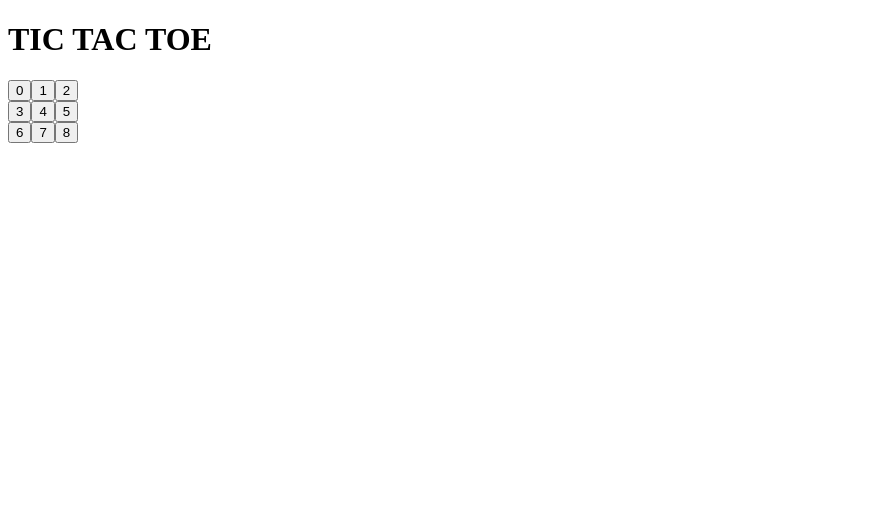
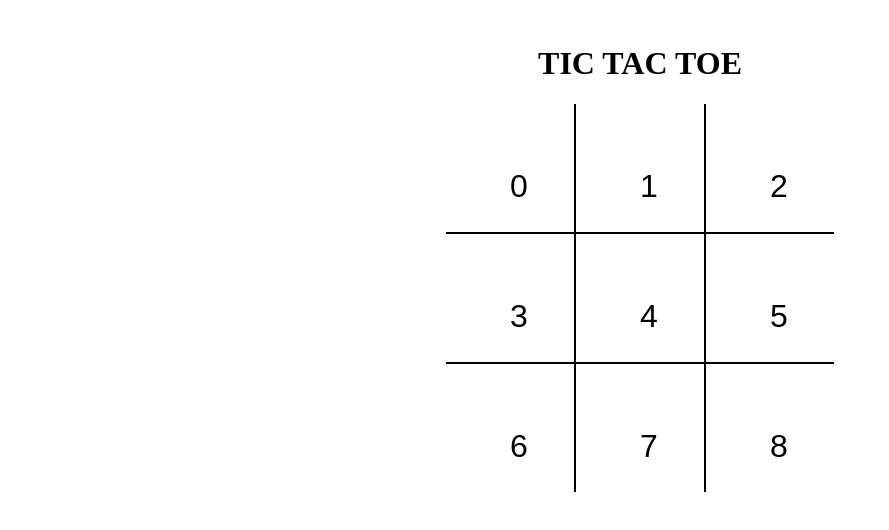
Before and after one commit to himanshiiarora/tictactoe, a React (Vite) app: page / in a window 1280 px wide. Shown: the top 530 px of the page, without its empty margins (0-889 px from the left). Built offline with nearby package versions, Linux system fonts and the light colour scheme.

Commit message:
sass added

```diff
--- a/package.json
+++ b/package.json
@@ -13,6 +13,7 @@
   },
   "devDependencies": {
     "babel-preset-nano-react-app": "^0.1.0",
+    "sass": "^1.53.0",
     "vite": "^2.6.7"
   },
   "babel": {
--- a/src/App.jsx
+++ b/src/App.jsx
@@ -1,7 +1,10 @@
 import React from "react";
 import Board from "./components/Board";
+import './styles/root.scss';
+
+
 export default () => (
-  <div>
+  <div className="app">
     <h1>TIC TAC TOE</h1>
     <Board/>
   </div>
--- a/src/components/Board.jsx
+++ b/src/components/Board.jsx
@@ -2,22 +2,22 @@ import React from 'react'
 import Square from './Square'
 const Board = () => {
   return (
-    <div>
+    <div className='board'>
 
-        <div>
+        <div className='board-row'>
             <Square value={0} />
             <Square value={1} />
             <Square value={2} />
         </div>
 
-        <div>
+        <div className='board-row'>
             <Square value={3} />
             <Square value={4} />
             <Square value={5} />
         </div>
 
 
-        <div>
+        <div className='board-row'>
             <Square value={6} />
             <Square value={7} />
             <Square value={8} />
--- a/src/components/Square.jsx
+++ b/src/components/Square.jsx
@@ -1,9 +1,9 @@
 //rafce
 import React from 'react'
 
-const Square = ({ value }) => {
+const Square = ({ value ,children}) => {
   return (
-    <button> { value} </button>
+    <button className='square'> { value } </button>
   )
 }
 
--- /dev/null
+++ b/src/styles/root.scss
@@ -0,0 +1,40 @@
+body{
+    padding: 1em;
+}
+button{
+    background: none;
+    border: none;
+    border-right: 2px solid #000000;
+    font-size: 2em;
+    padding: 2em;
+    &:hover{
+        background-color: #000000;
+        color: #ffffff;
+    }
+}
+.board{
+    .board-row{
+        display: flex;
+        align-items: center;
+        border-bottom: 2px solid #000000;
+        &:last-child{
+            border-bottom:none;
+        }
+        .square{
+            width: 80px;
+            height: 80px;
+            border-right: 2px solid #000000;
+            overflow: hidden;
+            transition: all 0.2s;
+            &:last-child{
+                border-right: none;
+            }
+        }
+    }
+}
+.app{
+    display: flex;
+    align-items: center;
+    justify-content: center;
+    flex-direction: column;
+}
```
Also changed, not shown: 1 other file (tests, documents, lock files or other folders).
